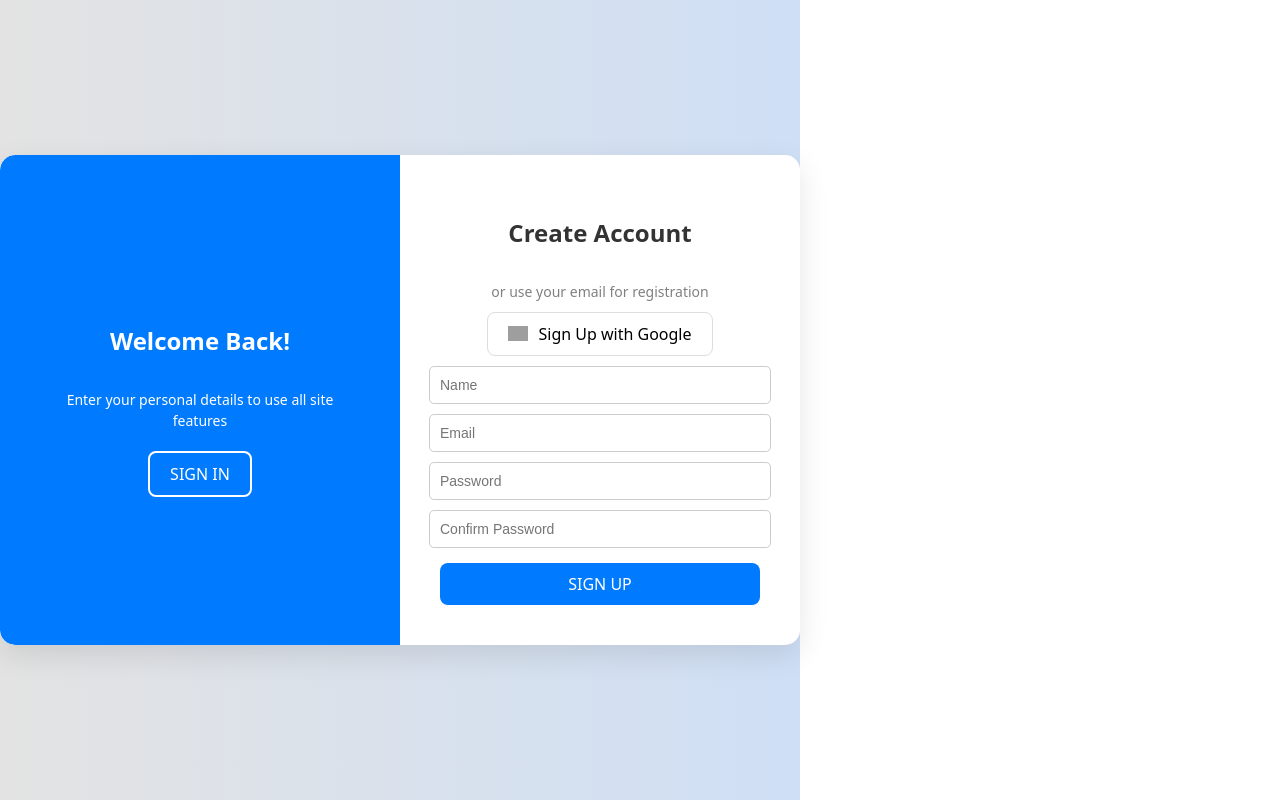
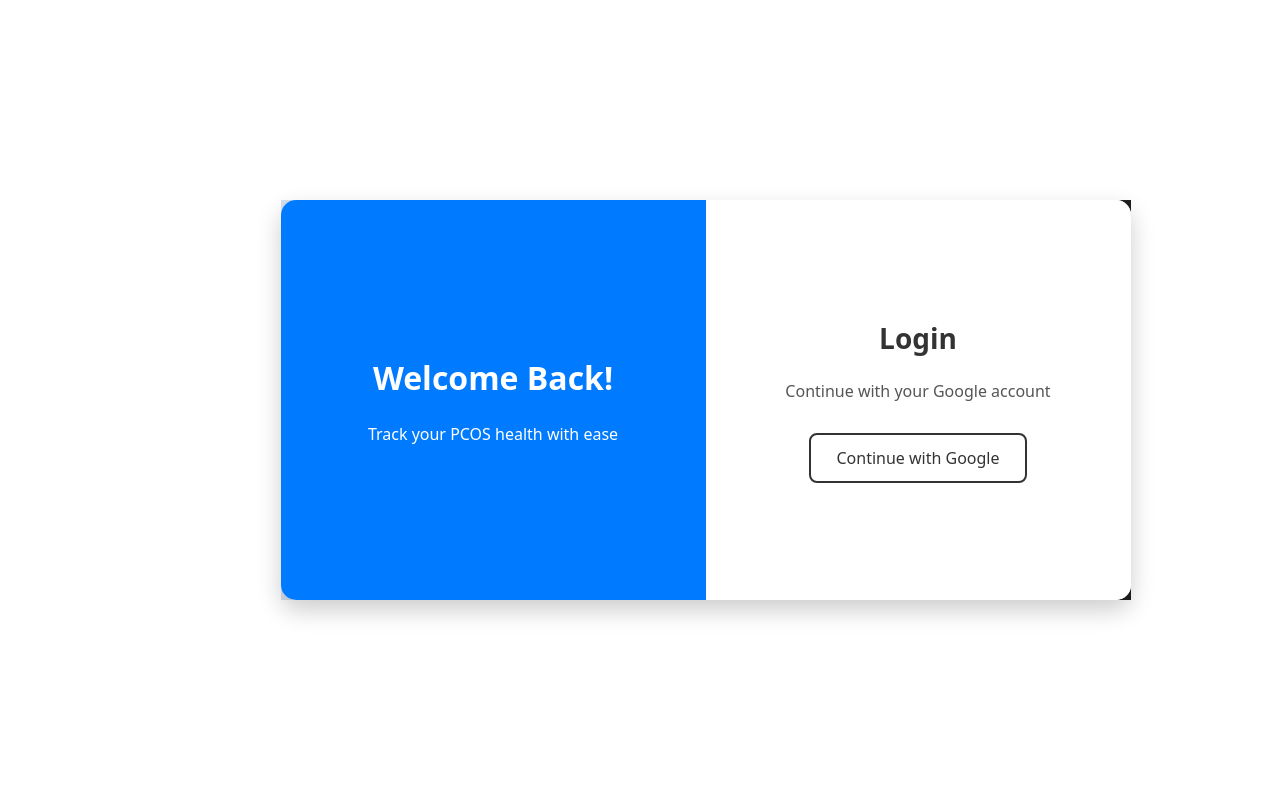
Before and after one commit to Akshat-hype/FEMbalance, a React (Vite) app in the folder frontend/: page / in a window 1280 px wide. Built offline with nearby package versions, Linux system fonts and the light colour scheme; grey boxes are pictures that could not be loaded.

Commit message:
login-page

```diff
--- a/frontend/src/components/AuthForm.css
+++ b/frontend/src/components/AuthForm.css
@@ -1,127 +1,98 @@
-/* Background and Centering */
-.auth-container {
-  display: flex;
-  align-items: center;
-  justify-content: center;
-  height: 100vh;
-  background: linear-gradient(to right, #e3e3e3, #cfdff5);
+/* Reset some default styles */
+* {
+  margin: 0;
+  padding: 0;
+  box-sizing: border-box;
 }
 
-/* Main Box */
+.auth-container {
+  min-height: 100%;
+  width: 100%;
+  background: linear-gradient(to right, #d7e1ec, #1f1f1f);
+  display: flex;
+  justify-content: center;
+  align-items: center;
+  margin-left: 33%;;
+}
+
 .auth-box {
   display: flex;
-  width: 800px;
-  background: white;
+  width: 850px;
+  height: 400px;
+  background-color: #ffffff;
   border-radius: 15px;
   overflow: hidden;
-  box-shadow: 0px 10px 30px rgba(0, 0, 0, 0.1);
+  box-shadow: 0 10px 25px rgba(0, 0, 0, 0.2);
 }
 
 /* Left Side */
 .auth-left {
-  width: 50%;
-  background: #007bff;
-  color: white;
-  text-align: center;
-  padding: 40px;
+  flex: 1;
+  background-color: #007bff;
+  color: #fff;
+  padding: 50px;
   display: flex;
   flex-direction: column;
+  justify-content: center;
   align-items: center;
-  justify-content: center;
-  border-top-left-radius: 15px;
-  border-bottom-left-radius: 15px;
 }
 
 .auth-left h2 {
-  font-size: 24px;
-  font-weight: bold;
+  font-size: 32px;
+  margin-bottom: 20px;
 }
 
 .auth-left p {
-  font-size: 14px;
-  margin: 10px 0 20px;
-}
-
-.btn-outline {
-  background: transparent;
-  color: white;
-  border: 2px solid white;
-  padding: 10px 20px;
-  border-radius: 8px;
-  cursor: pointer;
-  transition: 0.3s;
-}
-
-.btn-outline:hover {
-  background: white;
-  color: #007bff;
+  font-size: 16px;
 }
 
 /* Right Side */
 .auth-right {
-  width: 50%;
-  padding: 40px;
+  flex: 1;
+  background-color: #fff;
+  padding: 50px;
   display: flex;
   flex-direction: column;
+  justify-content: center;
   align-items: center;
 }
 
 .auth-right h2 {
-  font-size: 24px;
-  font-weight: bold;
+  font-size: 28px;
   color: #333;
+  margin-bottom: 20px;
 }
 
 .sub-text {
-  font-size: 14px;
-  color: gray;
-  margin: 10px 0;
+  font-size: 16px;
+  color: #555;
+  margin-bottom: 30px;
 }
 
-/* Google Button */
 .google-btn {
-  display: flex;
-  align-items: center;
-  gap: 10px;
-  background: white;
-  border: 1px solid #ddd;
-  padding: 10px 20px;
+  padding: 12px 25px;
+  border: 2px solid #333;
+  background-color: #fff;
+  color: #333;
   border-radius: 8px;
   cursor: pointer;
-  transition: 0.3s;
-}
-
-.google-btn img {
-  width: 20px;
+  font-size: 16px;
+  transition: background-color 0.3s;
 }
 
 .google-btn:hover {
-  background: #f5f5f5;
+  background-color: #f1f1f1;
 }
 
-/* Input Fields */
-.auth-right input {
-  width: 100%;
-  padding: 10px;
-  margin-top: 10px;
-  border: 1px solid #ccc;
-  border-radius: 5px;
-  font-size: 14px;
+/* Responsive Design */
+@media (max-width: 768px) {
+  .auth-box {
+    flex-direction: column;
+    width: 90%;
+    height: auto;
+  }
+
+  .auth-left, .auth-right {
+    padding: 30px;
+  }
 }
-
-/* Sign Up Button */
-.btn-primary {
-  width: 100%;
-  background: #007bff;
-  color: white;
-  padding: 10px;
-  border: none;
-  border-radius: 8px;
-  cursor: pointer;
-  margin-top: 15px;
-  transition: 0.3s;
-}
-
-.btn-primary:hover {
-  background: #0056b3;
-}
--- a/frontend/src/components/AuthForm.jsx
+++ b/frontend/src/components/AuthForm.jsx
@@ -1,5 +1,5 @@
 import React from "react";
-import "./AuthForm.css"; // Import the CSS file
+import "./AuthForm.css"; // Keep your CSS file
 
 const AuthForm = () => {
   return (
@@ -8,32 +8,19 @@ const AuthForm = () => {
         {/* Left Side */}
         <div className="auth-left">
           <h2>Welcome Back!</h2>
-          <p>Enter your personal details to use all site features</p>
-          <button className="btn-outline">SIGN IN</button>
+          <p>Track your PCOS health with ease</p>
         </div>
 
         {/* Right Side */}
         <div className="auth-right">
-          <h2>Create Account</h2>
-          <p className="sub-text">or use your email for registration</p>
+          <h2>Login</h2>
+          <p className="sub-text">Continue with your Google account</p>
 
           {/* Google Auth Button */}
           <button className="google-btn">
-            <img
-              src="https://upload.wikimedia.org/wikipedia/commons/thumb/5/53/Google_%22G%22_Logo.svg/512px-Google_%22G%22_Logo.svg.png"
-              alt="Google"
-            />
-            Sign Up with Google
+
+            Continue with Google
           </button>
-
-          {/* Input Fields */}
-          <input type="text" placeholder="Name" />
-          <input type="email" placeholder="Email" />
-          <input type="password" placeholder="Password" />
-          <input type="password" placeholder="Confirm Password" />
-
-          {/* Sign Up Button */}
-          <button className="btn-primary">SIGN UP</button>
         </div>
       </div>
     </div>
```
